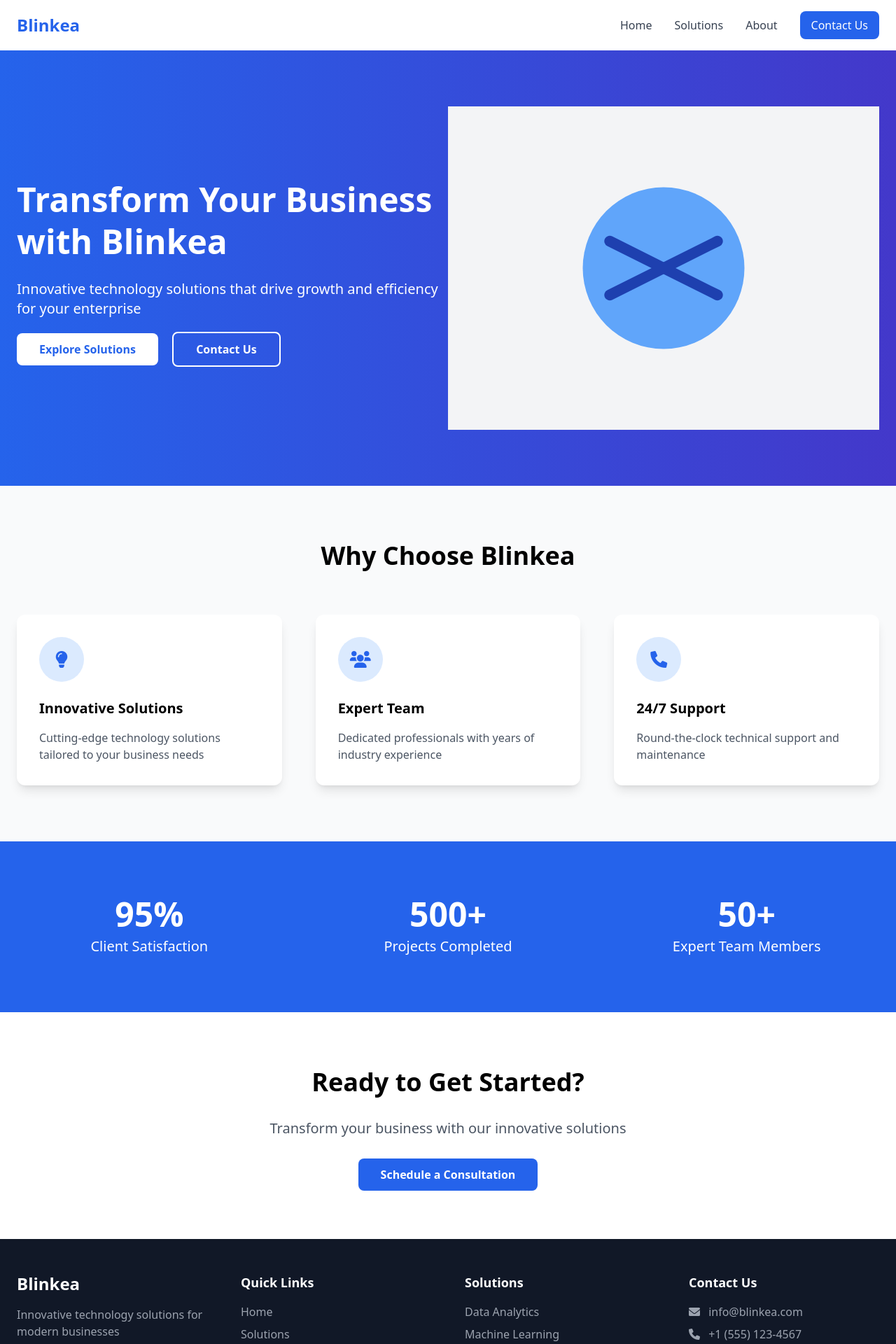
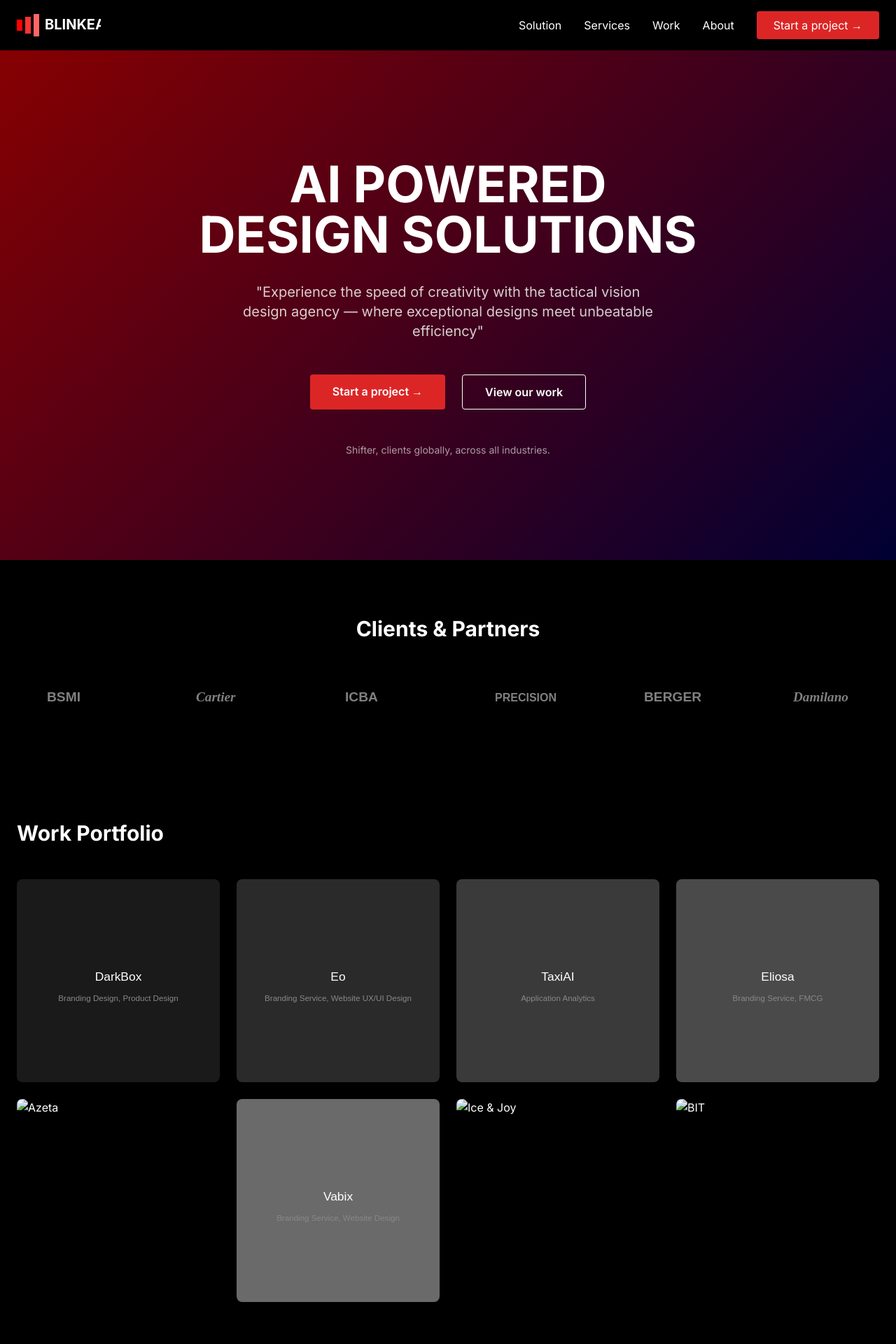
Before and after one commit to haroonqiyam/Django-blinkea, a Django app: page / in a window 1280 px wide. Shown: the top 1920 px of the page at 70% size. Run offline with Django 5.2, Linux system fonts and the light colour scheme; some libraries are stand-ins or nearby versions.

Commit message:
Update home page design with modern dark theme
- Add modern dark theme with gradient background
- Create client logos and portfolio placeholders
- Add static file handling and placeholders
- Update templates to use static files
- Fix static file loading in base template
- Create portfolio showcase section
- Update navigation and footer styling

```diff
--- a/website/templates/website/base.html
+++ b/website/templates/website/base.html
@@ -1,9 +1,10 @@
+{% load static %}
 <!DOCTYPE html>
 <html lang="en">
 <head>
     <meta charset="UTF-8">
     <meta name="viewport" content="width=device-width, initial-scale=1.0">
-    <title>Blinkea - Innovative Technology Solutions</title>
+    <title>Blinkea - AI Powered Design Solutions</title>
 
     <!-- Tailwind CSS -->
     <script src="https://cdn.tailwindcss.com"></script>
@@ -13,22 +14,33 @@
 
     <!-- Custom Styles -->
     <style>
-        /* Add any custom styles here */
+        @import url('https://fonts.googleapis.com/css2?family=Inter:wght@400;500;600;700&display=swap');
+        body {
+            font-family: 'Inter', sans-serif;
+            background-color: #0a0a0a;
+            color: #ffffff;
+        }
+        .gradient-bg {
+            background: linear-gradient(135deg, #8B0000 0%, #000033 100%);
+        }
     </style>
 </head>
-<body class="font-sans">
+<body class="bg-black text-white">
     <!-- Navigation -->
-    <nav class="bg-white shadow-lg">
-        <div class="container mx-auto px-6 py-4">
+    <nav class="bg-black py-4 fixed w-full z-50 top-0">
+        <div class="container mx-auto px-6">
             <div class="flex items-center justify-between">
                 <div class="flex items-center">
-                    <a href="{% url 'website:home' %}" class="text-2xl font-bold text-blue-600">Blinkea</a>
+                    <a href="{% url 'website:home' %}" class="text-2xl font-bold text-white">
+                        <img src="{% static 'img/logo.svg' %}" alt="Blinkea" class="h-8">
+                    </a>
                 </div>
                 <div class="hidden md:flex items-center space-x-8">
-                    <a href="{% url 'website:home' %}" class="text-gray-700 hover:text-blue-600">Home</a>
-                    <a href="{% url 'website:solutions' %}" class="text-gray-700 hover:text-blue-600">Solutions</a>
-                    <a href="#about" class="text-gray-700 hover:text-blue-600">About</a>
-                    <a href="#contact" class="bg-blue-600 text-white px-4 py-2 rounded-lg hover:bg-blue-700">Contact Us</a>
+                    <a href="{% url 'website:home' %}" class="text-white hover:text-red-600 transition duration-300">Solution</a>
+                    <a href="{% url 'website:solutions' %}" class="text-white hover:text-red-600 transition duration-300">Services</a>
+                    <a href="#work" class="text-white hover:text-red-600 transition duration-300">Work</a>
+                    <a href="#about" class="text-white hover:text-red-600 transition duration-300">About</a>
+                    <a href="#contact" class="bg-red-600 text-white px-6 py-2 rounded hover:bg-red-700 transition duration-300">Start a project →</a>
                 </div>
                 <!-- Mobile Menu Button -->
                 <div class="md:hidden">
@@ -54,7 +66,7 @@
     {% block content %}{% endblock %}
 
     <!-- Footer -->
-    <footer class="bg-gray-900 text-white">
+    <footer class="bg-black text-white border-t border-gray-800">
         <div class="container mx-auto px-6 py-12">
             <div class="grid grid-cols-1 md:grid-cols-4 gap-12">
                 <div>
--- a/website/templates/website/home.html
+++ b/website/templates/website/home.html
@@ -3,62 +3,63 @@
 
 {% block content %}
 <!-- Hero Section -->
-<section class="bg-gradient-to-r from-blue-600 to-indigo-700 text-white">
-    <div class="container mx-auto px-6 py-20">
-        <div class="flex flex-col md:flex-row items-center">
-            <div class="md:w-1/2 mb-10 md:mb-0">
-                <h1 class="text-5xl font-bold leading-tight mb-6">Transform Your Business with Blinkea</h1>
-                <p class="text-xl mb-8">Innovative technology solutions that drive growth and efficiency for your enterprise</p>
-                <div class="space-x-4">
-                    <a href="{% url 'website:solutions' %}" class="bg-white text-blue-600 px-8 py-3 rounded-lg font-semibold hover:bg-blue-50 transition duration-300">Explore Solutions</a>
-                    <a href="#contact" class="border-2 border-white px-8 py-3 rounded-lg font-semibold hover:bg-white hover:text-blue-600 transition duration-300">Contact Us</a>
-                </div>
-            </div>
-            <div class="md:w-1/2">
-                <img src="{% static 'img/hero-illustration.svg' %}" alt="Hero Illustration" class="w-full">
-            </div>
+<section class="gradient-bg min-h-screen flex items-center pt-20">
+    <div class="container mx-auto px-6 py-20 text-center">
+        <h1 class="text-6xl md:text-7xl font-bold mb-8 max-w-4xl mx-auto">
+            AI POWERED<br>DESIGN SOLUTIONS
+        </h1>
+        <p class="text-xl mb-12 max-w-2xl mx-auto opacity-80">
+            "Experience the speed of creativity with the tactical vision<br>
+            design agency — where exceptional designs meet unbeatable efficiency"
+        </p>
+        <div class="flex justify-center space-x-6">
+            <a href="#start" class="bg-red-600 text-white px-8 py-3 rounded font-semibold hover:bg-red-700 transition duration-300">Start a project →</a>
+            <a href="#work" class="border border-white px-8 py-3 rounded font-semibold hover:bg-white hover:text-black transition duration-300">View our work</a>
         </div>
+        <p class="mt-12 text-sm opacity-60">Shifter, clients globally, across all industries.</p>
     </div>
 </section>
 
-<!-- Features Section -->
-<section class="py-20 bg-gray-50">
+<!-- Clients Section -->
+<section class="py-20 bg-black">
     <div class="container mx-auto px-6">
-        <h2 class="text-4xl font-bold text-center mb-16">Why Choose Blinkea</h2>
-        <div class="grid grid-cols-1 md:grid-cols-3 gap-12">
-            {% for feature in features %}
-            <div class="bg-white rounded-xl p-8 shadow-lg hover:shadow-xl transition duration-300">
-                <div class="w-16 h-16 bg-blue-100 rounded-full flex items-center justify-center mb-6">
-                    <i class="fas fa-{{ feature.icon }} text-2xl text-blue-600"></i>
-                </div>
-                <h3 class="text-xl font-bold mb-4">{{ feature.title }}</h3>
-                <p class="text-gray-600">{{ feature.description }}</p>
+        <h2 class="text-3xl font-bold text-center mb-16">Clients & Partners</h2>
+        <div class="grid grid-cols-2 md:grid-cols-6 gap-12 items-center opacity-50">
+            {% for client in clients %}
+            <div class="flex justify-center">
+                <img src="{% static client.logo %}" alt="{{ client.name }}" class="h-8 object-contain">
             </div>
             {% endfor %}
         </div>
     </div>
 </section>
 
-<!-- Stats Section -->
-<section class="py-20 bg-blue-600 text-white">
+<!-- Work Portfolio Section -->
+<section id="work" class="py-20 bg-black">
     <div class="container mx-auto px-6">
-        <div class="grid grid-cols-1 md:grid-cols-3 gap-12 text-center">
-            {% for stat in stats %}
-            <div>
-                <div class="text-5xl font-bold mb-2">{{ stat.number }}</div>
-                <div class="text-xl">{{ stat.label }}</div>
-            </div>
+        <h2 class="text-3xl font-bold mb-12">Work Portfolio</h2>
+        <div class="grid grid-cols-1 md:grid-cols-2 lg:grid-cols-4 gap-6">
+            {% for project in projects %}
+            <a href="#" class="group relative overflow-hidden rounded-lg aspect-square">
+                <img src="{% static project.image %}" alt="{{ project.title }}" class="w-full h-full object-cover transform group-hover:scale-105 transition duration-500">
+                <div class="absolute inset-0 bg-gradient-to-t from-black to-transparent opacity-0 group-hover:opacity-100 transition duration-300 flex items-end p-6">
+                    <div>
+                        <h3 class="text-xl font-bold">{{ project.title }}</h3>
+                        <p class="text-sm opacity-75">{{ project.category }}</p>
+                    </div>
+                </div>
+            </a>
             {% endfor %}
         </div>
     </div>
 </section>
 
 <!-- CTA Section -->
-<section class="py-20">
+<section id="start" class="py-20 gradient-bg">
     <div class="container mx-auto px-6 text-center">
-        <h2 class="text-4xl font-bold mb-8">Ready to Get Started?</h2>
-        <p class="text-xl text-gray-600 mb-10">Transform your business with our innovative solutions</p>
-        <a href="#contact" class="bg-blue-600 text-white px-8 py-3 rounded-lg font-semibold hover:bg-blue-700 transition duration-300">Schedule a Consultation</a>
+        <h2 class="text-4xl md:text-5xl font-bold mb-8">Ready to Start Your Project?</h2>
+        <p class="text-xl opacity-80 mb-10 max-w-2xl mx-auto">Let's create something exceptional together</p>
+        <a href="#contact" class="bg-red-600 text-white px-8 py-3 rounded font-semibold hover:bg-red-700 transition duration-300">Start a project →</a>
     </div>
 </section>
 {% endblock %}
--- a/website/views.py
+++ b/website/views.py
@@ -7,27 +7,55 @@
 
 def home(request):
     context = {
-        'features': [
+        'clients': [
+            {'name': 'BSMI', 'logo': 'img/clients/bsmi.svg'},
+            {'name': 'Cartier', 'logo': 'img/clients/cartier.svg'},
+            {'name': 'ICBA', 'logo': 'img/clients/icba.svg'},
+            {'name': 'Precision', 'logo': 'img/clients/precision.svg'},
+            {'name': 'Berger', 'logo': 'img/clients/berger.svg'},
+            {'name': 'Damilano', 'logo': 'img/clients/damilano.svg'},
+        ],
+        'projects': [
             {
-                'title': 'Innovative Solutions',
-                'description': 'Cutting-edge technology solutions tailored to your business needs',
-                'icon': 'lightbulb'
+                'title': 'DarkBox',
+                'category': 'Branding Design, Product Design',
+                'image': 'img/portfolio/darkbox.svg'
             },
             {
-                'title': 'Expert Team',
-                'description': 'Dedicated professionals with years of industry experience',
-                'icon': 'users'
+                'title': 'Eo',
+                'category': 'Branding Service, Website UX/UI Design',
+                'image': 'img/portfolio/eo.svg'
             },
             {
-                'title': '24/7 Support',
-                'description': 'Round-the-clock technical support and maintenance',
-                'icon': 'phone'
-            }
-        ],
-        'stats': [
-            {'number': '95%', 'label': 'Client Satisfaction'},
-            {'number': '500+', 'label': 'Projects Completed'},
-            {'number': '50+', 'label': 'Expert Team Members'}
+                'title': 'TaxiAI',
+                'category': 'Application Analytics',
+                'image': 'img/portfolio/taxiai.svg'
+            },
+            {
+                'title': 'Eliosa',
+                'category': 'Branding Service, FMCG',
+                'image': 'img/portfolio/eliosa.svg'
+            },
+            {
+                'title': 'Azeta',
+                'category': 'UI Design & Branding, Product Packaging',
+                'image': 'img/portfolio/azeta.svg'
+            },
+            {
+                'title': 'Vabix',
+                'category': 'Branding Service, Website Design',
+                'image': 'img/portfolio/vabix.svg'
+            },
+            {
+                'title': 'Ice & Joy',
+                'category': 'Branding Service, Design & Technology',
+                'image': 'img/portfolio/ice-joy.svg'
+            },
+            {
+                'title': 'BIT',
+                'category': 'UI Design & Branding, Website Design',
+                'image': 'img/portfolio/bit.svg'
+            },
         ]
     }
     return render(request, 'website/home.html', context)
```
Also changed, not shown: static/img/clients/berger.svg (added), static/img/clients/bsmi.svg (added), static/img/clients/cartier.svg (added), static/img/clients/damilano.svg (added), static/img/clients/icba.svg (added), static/img/clients/precision.svg (added), static/img/logo.svg (added), static/img/portfolio/azeta.svg (added), static/img/portfolio/bit.svg (added), static/img/portfolio/darkbox.jpg (added), static/img/portfolio/darkbox.svg (added), static/img/portfolio/eliosa.svg (added), static/img/portfolio/eo.svg (added), static/img/portfolio/ice-joy.svg (added), 2 more files.
